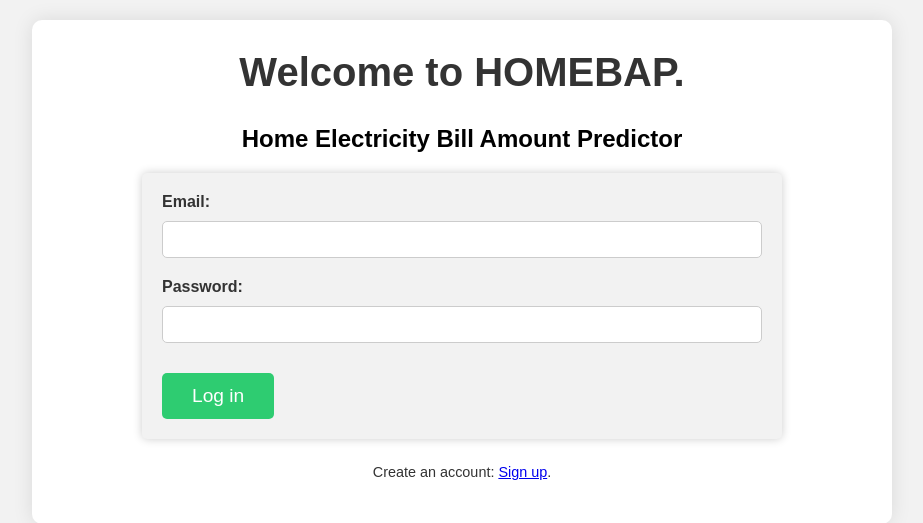
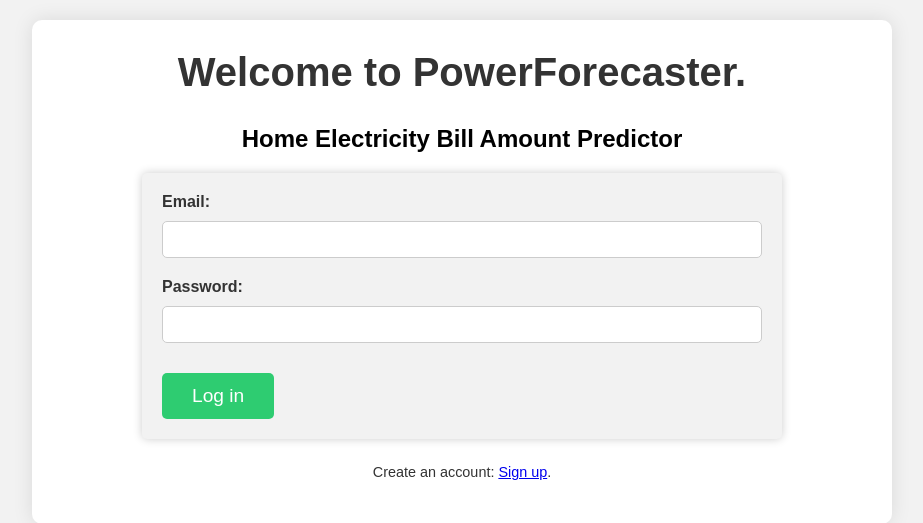
Before and after one commit to vishnu-0567/PowerForecaster, a Flask app: page / in a window 1280 px wide. Shown: the top 523 px of the page, without its empty margins (178-1101 px from the left). Run offline with Flask 3, Linux system fonts and the light colour scheme; parts of the project's set-up code (start-up, migrations or seed data) failed here and were passed over.

Commit message:
Update index.html

```diff
--- a/templates/index.html
+++ b/templates/index.html
@@ -7,7 +7,7 @@
 
     <body>
         <div class="container">
-            <h1>Welcome to HOMEBAP.</h1>
+            <h1>Welcome to PowerForecaster.</h1>
             <h2>Home Electricity Bill Amount Predictor</h2>
             <form action="/" method="POST">
 
```
